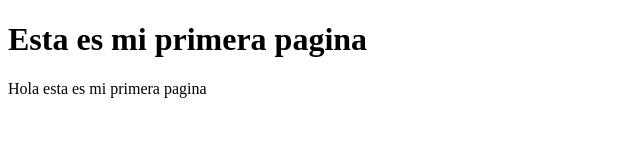
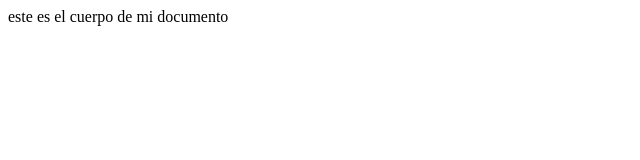
Before and after one commit to trinuxmon/frontend, a plain HTML site: page index.html in a window 1280 px wide. Shown: the whole page, without its empty margins (0-640 px from the left). Drawn offline with Linux system fonts and the light colour scheme.

Commit message:
modifique el index

```diff
--- a/index.html
+++ b/index.html
@@ -1,13 +1,8 @@
-<!DOCTYPE html>
-<html lang="en">
-<head>
-    <meta charset="UTF-8">
-    <meta http-equiv="X-UA-Compatible" content="IE=edge">
-    <meta name="viewport" content="width=device-width, initial-scale=1.0">
-    <title>Document</title>
-</head>
-<body>
-    <h1>Esta es mi primera pagina</h1>
-    <p>Hola esta es mi primera pagina</p>
-</body>
+<html>
+    <head>
+        <title>Frontend</title>
+    </head>
+    <body>
+        <p>este es el cuerpo de mi documento</p>
+    </body>
 </html>
```
